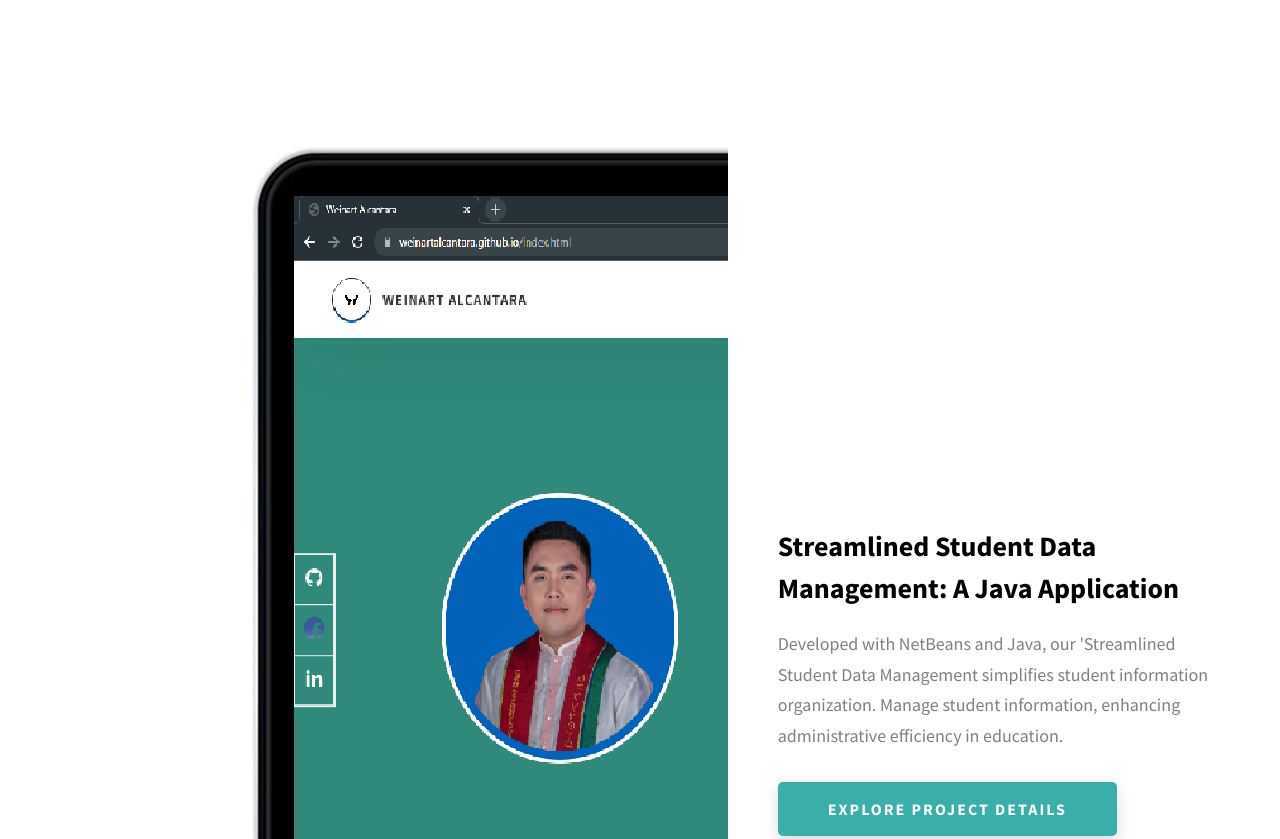
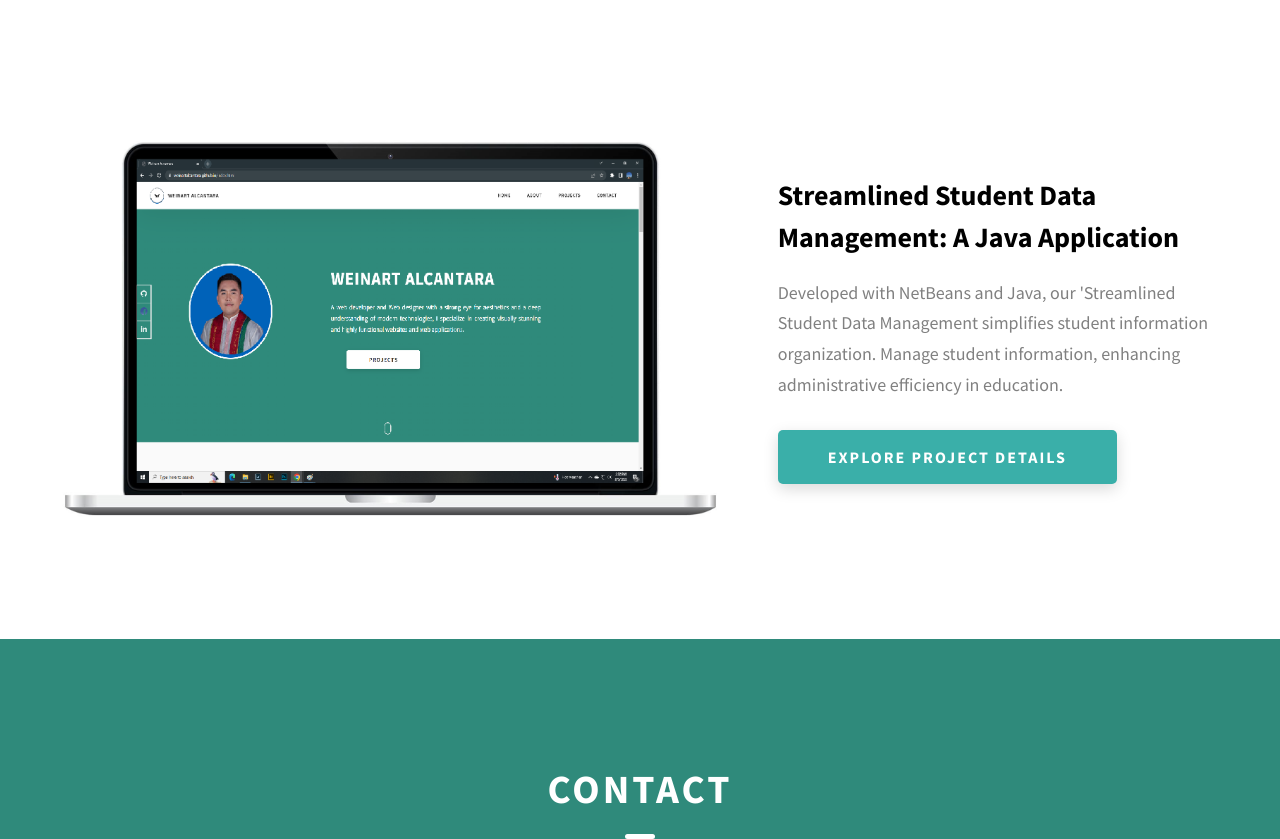
Before and after one commit to WeinartAlcantara/WeinartAlcantara.github.io, a website: page index.html in a window 1280 px wide. Shown: the part 3940-4779 px from the top of the page. Drawn offline with Linux system fonts and the light colour scheme.

Commit message:
Update index.html

```diff
--- a/index.html
+++ b/index.html
@@ -277,7 +277,7 @@
               <img
                 src="./assets/jpeg/project4.png"
                 alt="Software Screenshot"
-                class="projects__row-img2"
+                class="projects__row-img"
                 loading="lazy"
               />
             </div>
```
